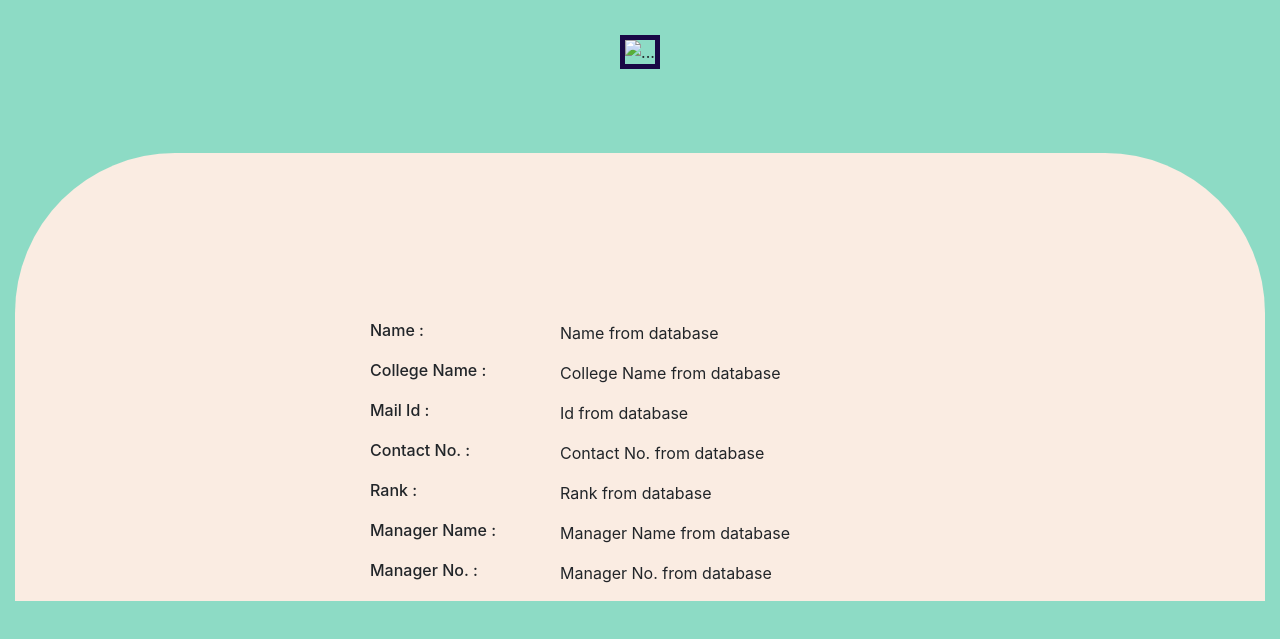
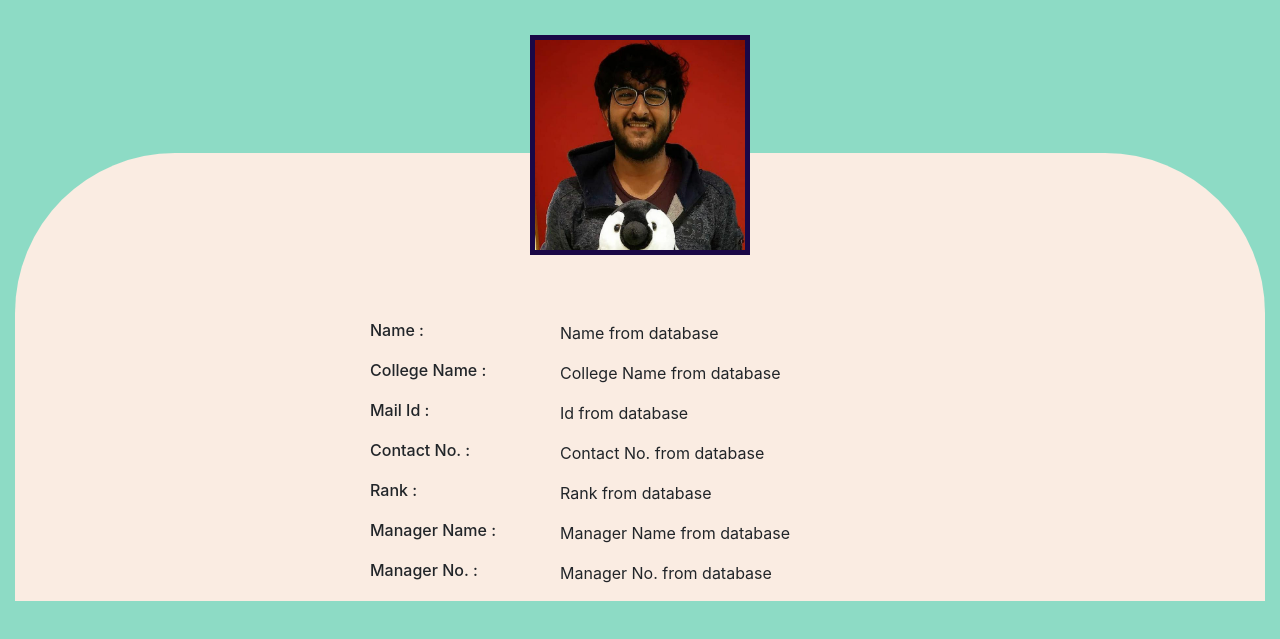
Before and after one commit to MeetVys/dashboardecell, a plain HTML site: page index.html in a window 1280 px wide. Shown: the part 149-788 px from the top of the page. Drawn offline with nearby package versions, Linux system fonts and the light colour scheme.

Commit message:
connected image for better demo

```diff
--- a/index.html
+++ b/index.html
@@ -73,7 +73,7 @@
                   </div>
               </div>
               <div class="container-fluid text-center img_">
-                <img  src="..." class="" alt="...">
+                <img  src="images/pp.jpg" class="" alt="...">
               </div>
               <div class="container-fluid text-center" id="profile1"  >
                 <div class="container" >
```
